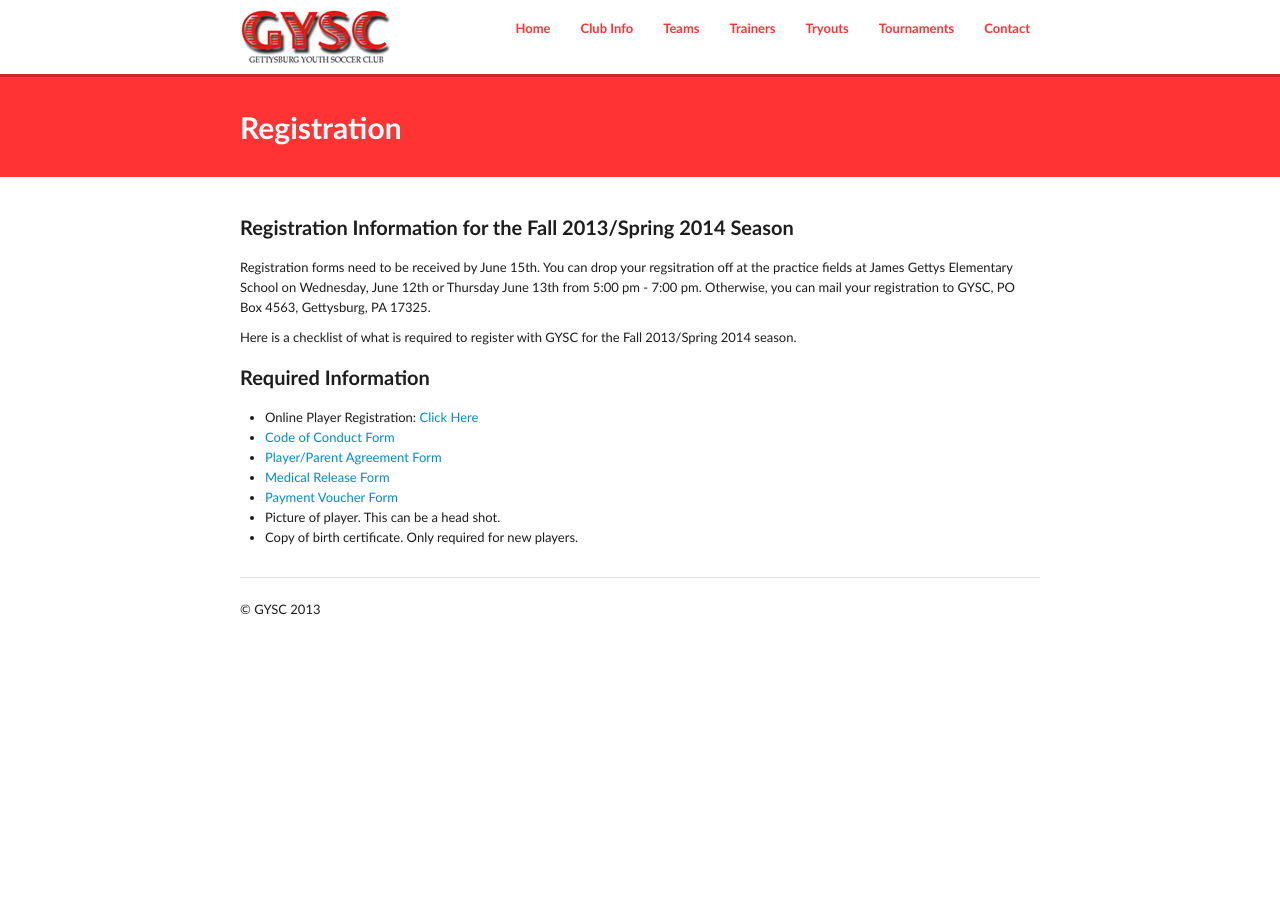
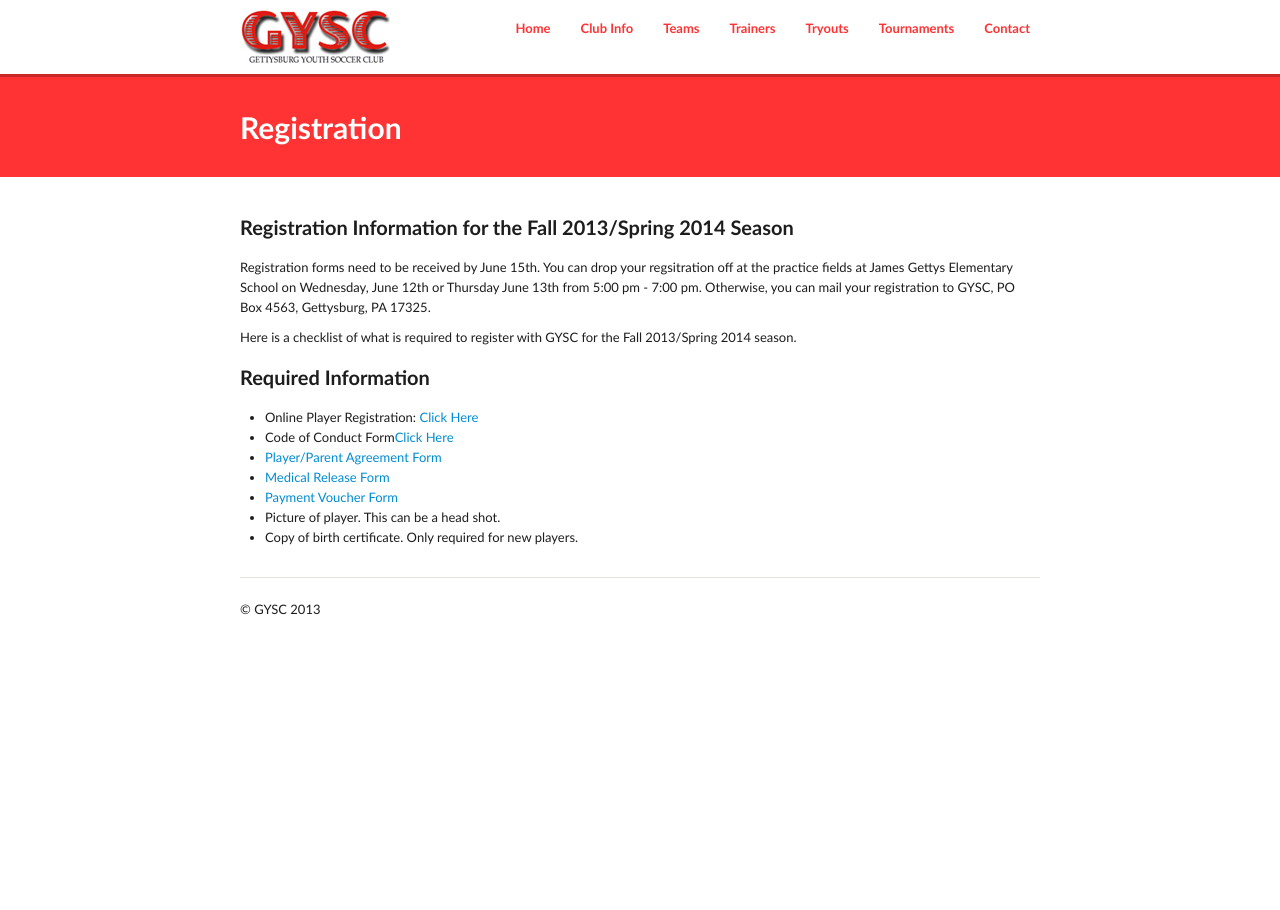
Before and after one commit to GYSC/gysc.github.com, a Jekyll site: the page built from registration.md, in a window 1280 px wide. Built offline with Jekyll 4.4.1, drawn with Linux system fonts in a browser that asks for light colours; Markdown is read by kramdown in place of the engine named in the settings.

Commit message:
Update registration.md

```diff
--- a/registration.md
+++ b/registration.md
@@ -15,7 +15,7 @@ Here is a checklist of what is required to register with GYSC for the Fall 2013/
 
 <ul>
 <li>Online Player Registration: <a href="https://www.youthleaguesusa.com/epys/13-14/0117/008/Welcome.html">Click Here</a></li>
-<li><a href="https://www.dropbox.com/s/8xz3x9al7lz5vcb/Code%20of%20Conduct-1.pdf">Code of Conduct Form</a></li>
+<li>Code of Conduct Form<a href="https://www.dropbox.com/s/8xz3x9al7lz5vcb/Code%20of%20Conduct-1.pdf">Click Here</a></li>
 <li><a href="https://www.dropbox.com/s/3si4g9vn0x68eik/GYSC%20Player-Parent%20Agreement.pdf">Player/Parent Agreement Form</a></li>
 <li><a href="https://www.dropbox.com/s/7qfdk24zfej4bak/Medical_Release1.pdf">Medical Release Form</a></li>
 <li><a href="https://www.dropbox.com/s/fs5ugznij8v3asa/GYSC%20Payment%20Voucher.pdf">Payment Voucher Form</a></li>
```
